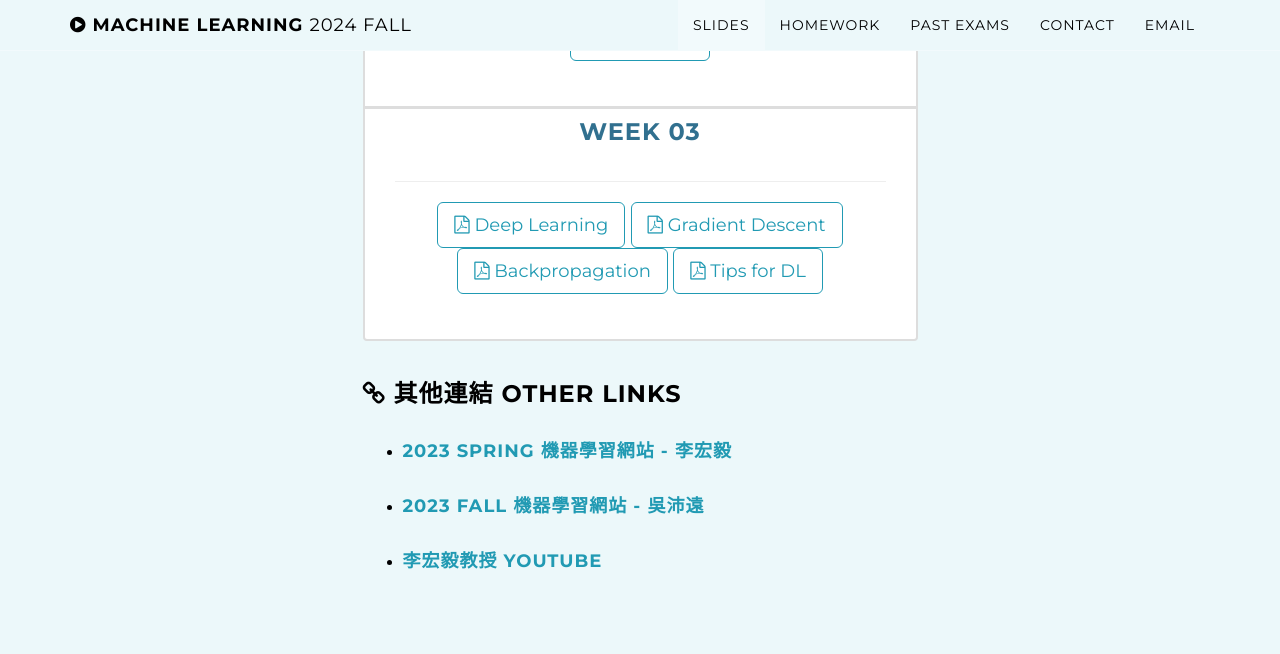
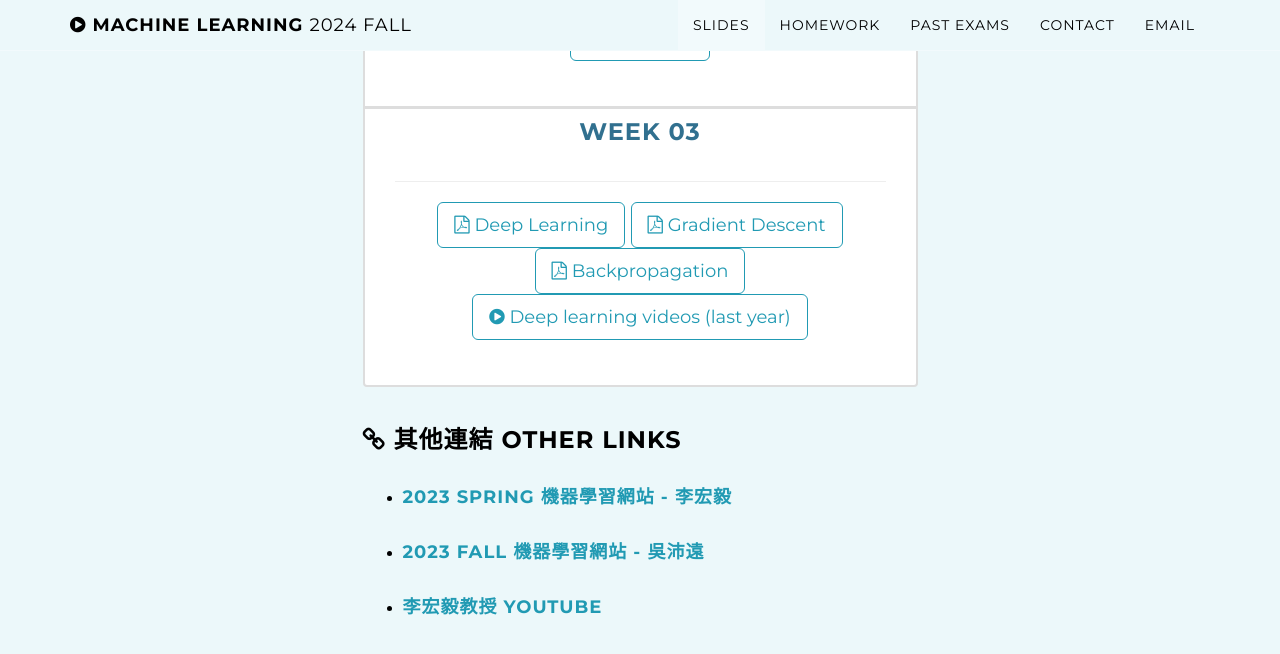
Before and after one commit to ntueemlta2024/ntueemlta2024.github.io, a Jekyll site: the page built from index.html, in a window 1280 px wide and 900 px high, scrolled down 1699 px. Shown: the top 654 px of the window. Built offline with Jekyll 4.4.1, drawn with Linux system fonts in a browser that asks for light colours.

Commit message:
dl videos

```diff
--- a/_config.yml
+++ b/_config.yml
@@ -86,15 +86,15 @@ syllabus:
       - title: Backpropagation
         kind: file-pdf-o
         path: ./slides/week3/W3_BP (v2).pdf
-      - title: Tips for DL
-        kind: file-pdf-o
-        path: ./slides/week3/W3_DNN tip.pdf
+      # - title: Tips for DL
+      #   kind: file-pdf-o
+      #   path: ./slides/week3/W3_DNN tip.pdf
       # - title: Keras
       #   kind: file-pdf-o
       #   path: ./slides/week3/W3d_Keras.pdf
-      # - title: W3-video
-      #   kind: play-circle
-      #   path: https://youtube.com/playlist?list=PLIKHU3mMrCpjS4HeIvNV9W6EbuDhQz3M3&si=PxEmHWj_ix-tmmzh
+      - title: Deep learning videos (last year)
+        kind: play-circle
+        path: https://youtube.com/playlist?list=PLIKHU3mMrCpjS4HeIvNV9W6EbuDhQz3M3&si=PxEmHWj_ix-tmmzh
 
   # - title: Week 04
 
```
